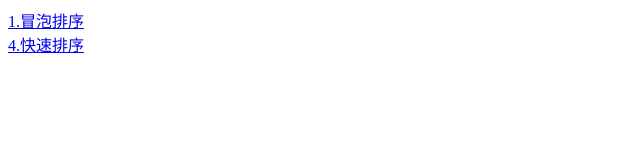
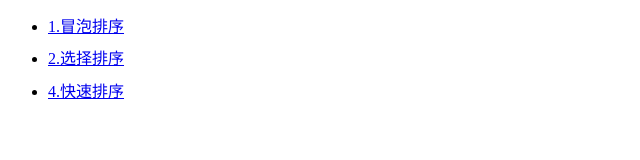
Before and after one commit to haokur/algorithm, a website: page index.html in a window 1280 px wide. Shown: the whole page, without its empty margins (0-640 px from the left). Drawn offline with Linux system fonts and the light colour scheme.

Commit message:
添加选择排序

```diff
--- a/index.html
+++ b/index.html
@@ -5,15 +5,42 @@
     <meta charset="UTF-8">
     <meta name="viewport" content="width=device-width, initial-scale=1.0">
     <title>索引</title>
+
+    <style>
+        .link-item {
+            margin-bottom: 10px;
+            line-height: 1.4;
+            font-size: 16px;
+        }
+    </style>
 </head>
 
 <body>
-    <div>
-        <a href="/algorithm/sort/1.bubbling.html">1.冒泡排序</a>
-    </div>
-    <div>
-        <a href="/algorithm/sort/4.quick.html">4.快速排序</a>
-    </div>
+    <ul id="link-list"></ul>
+    <script>
+        let linkList = document.getElementById("link-list")
+        let linkConfig = [
+            {
+                name: "冒泡排序",
+                enName: "bubbling"
+            },
+            {
+                name: "选择排序",
+                enName: "select"
+            },
+            {
+                name: "插入排序",
+            },
+            {
+                name: "快速排序",
+                enName: "quick"
+            },
+        ]
+        let linkDom = linkConfig.map((item, index) => {
+            return item.enName ? `<li class="link-item"><a href="/algorithm/sort/${index + 1}.${item.enName}.html">${index + 1}.${item.name}</a></li>` : ''
+        }).join('\n')
+        linkList.innerHTML = linkDom
+    </script>
 </body>
 
 </html>
```
Also changed, not shown: sort/1.bubbling.js (+9 -2 lines), sort/2.select.html (added, +17 -0 lines), sort/2.select.js (added, +33 -0 lines), README.md.
